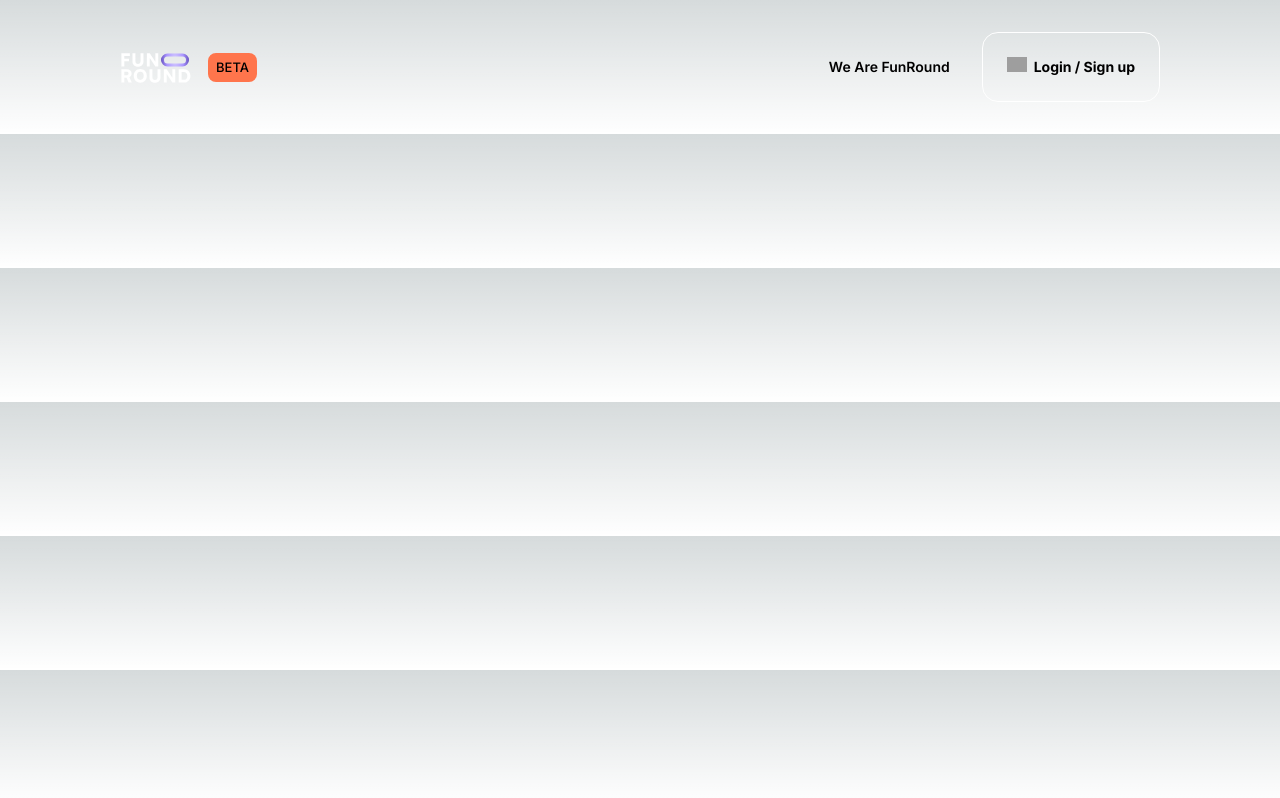
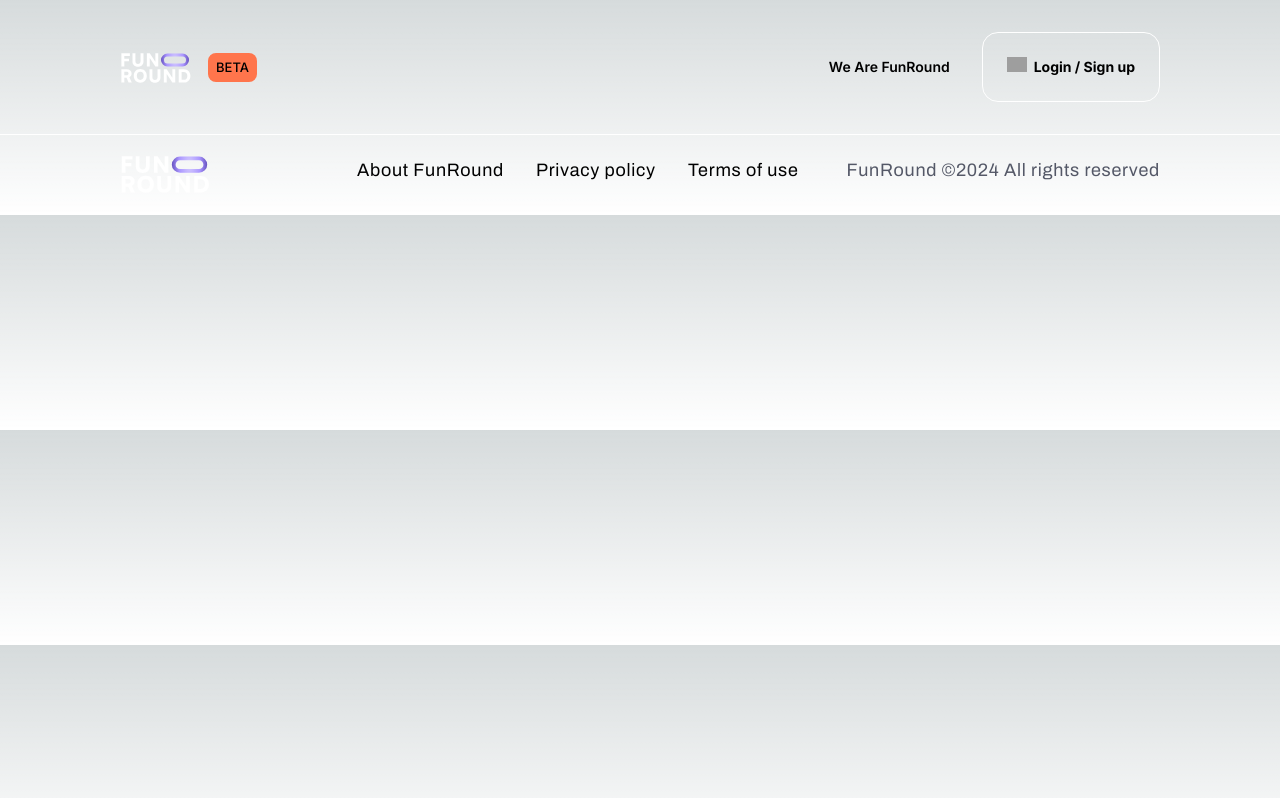
Before and after one commit to prathu9/funround, a Next.js app: page / in a window 1280 px wide. Built offline with nearby package versions, Linux system fonts and the light colour scheme; grey boxes are pictures that could not be loaded.

Commit message:
added footer

```diff
--- a/src/app/layout.tsx
+++ b/src/app/layout.tsx
@@ -2,6 +2,7 @@ import type { Metadata } from "next";
 import { Inter } from "next/font/google";
 import "./globals.css";
 import Header from "@/components/Header";
+import Footer from "@/components/Footer";
 
 const inter = Inter({ subsets: ["latin"] });
 
@@ -20,6 +21,7 @@ export default function RootLayout({
       <body className={inter.className}>
         <Header />
         {children}
+        <Footer />
       </body>
     </html>
   );
--- /dev/null
+++ b/src/components/Footer.tsx
@@ -0,0 +1,44 @@
+import Image from "next/image";
+import Link from "next/link";
+import { Archivo } from "next/font/google";
+
+const archivo = Archivo({subsets: ['latin']});
+
+const Footer = () => {
+    return(
+        // Footer container
+        <div className="px-[120px] py-[20.52px] flex justify-between border-t border-white">
+            {/* Container for footer logo */}
+            <div className="w-[91px] h-[38.95px]">
+                <Image src="/logo.svg" width="100" height="100" className="object-cover" alt="logo" />
+            </div>
+            {/* Container for footer right content */}
+            <div className={`flex gap-12 text-lg tracking-[0.04em] ${archivo.className}`}>
+                {/* Container for footer nav */}
+                <ul className="flex gap-8">
+                    <li className="flex gap-8">
+                        <Link href="/">
+                            About FunRound
+                        </Link>
+                    </li>
+                    <li className="flex gap-8">
+                        <Link href="/">
+                            Privacy policy
+                        </Link>
+                    </li>
+                    <li className="flex gap-8">
+                        <Link href="/">
+                            Terms of use
+                        </Link>
+                    </li>
+                </ul>
+                {/* Container for footer copyright text */}
+                <div className="text-[#545867]">
+                    FunRound ©2024 All rights reserved
+                </div>
+            </div>
+        </div>
+    )
+}
+
+export default Footer;
```
